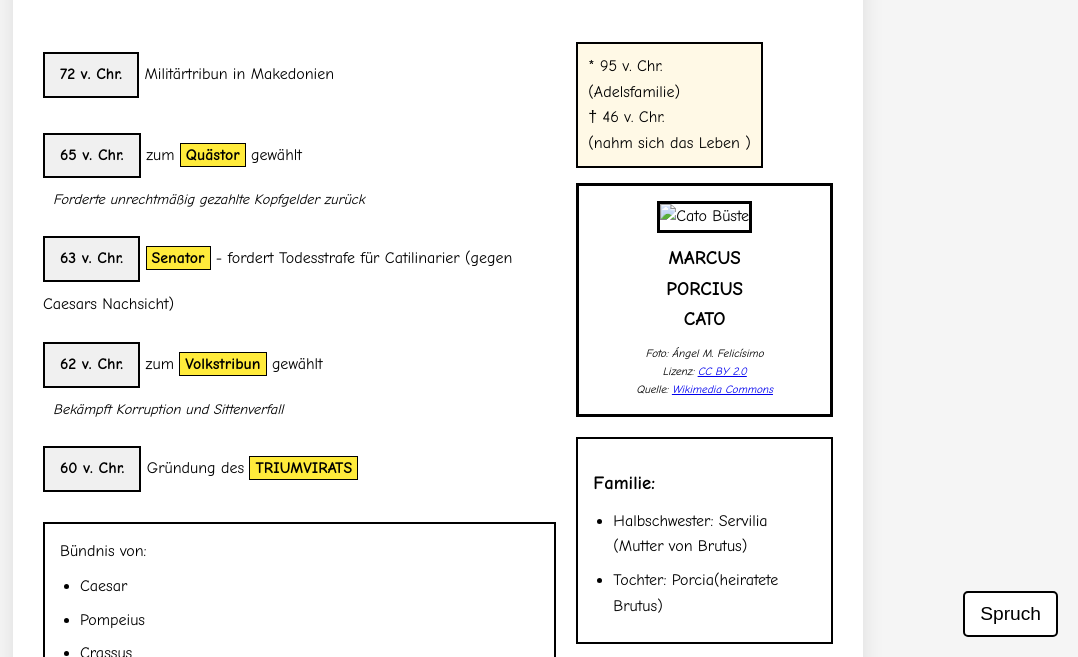
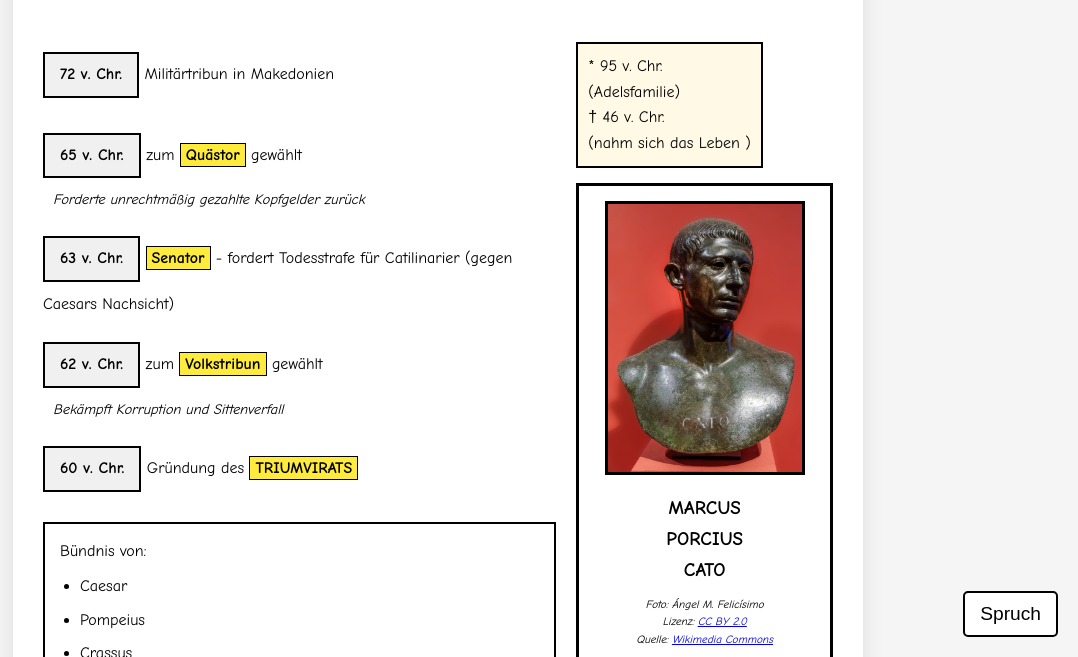
Before and after one commit to nesimi09/schaubild, a plain HTML site: page index.html in a window 1280 px wide. Shown: the part 143-800 px from the top of the page, without its empty margins (202-1280 px from the left). Drawn offline with Linux system fonts and the light colour scheme.

Commit message:
Update image source path in index.html

```diff
--- a/index.html
+++ b/index.html
@@ -101,7 +101,7 @@
 
           <div class="portrait">
             <img
-              src="/Latein/Catón_(52340687524).jpg"
+              src="Catón_(52340687524).jpg"
               alt="Cato Büste"
               class="portrait-img-file"
             />
```
